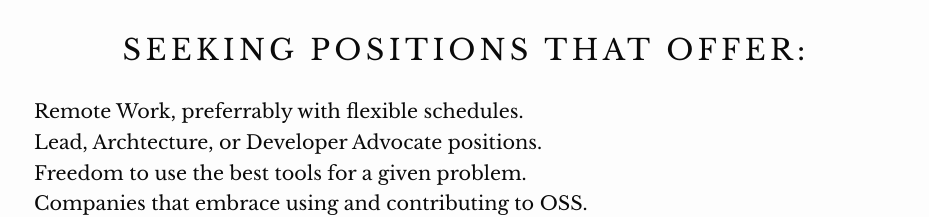
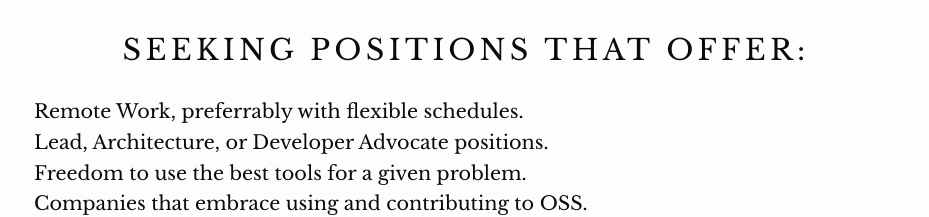
Before and after one commit to CzechsMix/resume, a plain HTML site: page index.html in a window 1280 px wide. Shown: the part 1460-1677 px from the top of the page, without its empty margins (174-1103 px from the left). Drawn offline with nearby package versions, Linux system fonts and the light colour scheme.

Commit message:
fix typo

```diff
--- a/index.html
+++ b/index.html
@@ -59,7 +59,7 @@
 			<h3>Seeking Positions that offer:</h3>
 			<ul>
 				<li>Remote Work, preferrably with flexible schedules.</li>
-				<li>Lead, Archtecture, or Developer Advocate positions.</li>
+				<li>Lead, Architecture, or Developer Advocate positions.</li>
 				<li>Freedom to use the best tools for a given problem.</li>
 				<li>Companies that embrace using and contributing to OSS.</li>
 			</ul>
```
